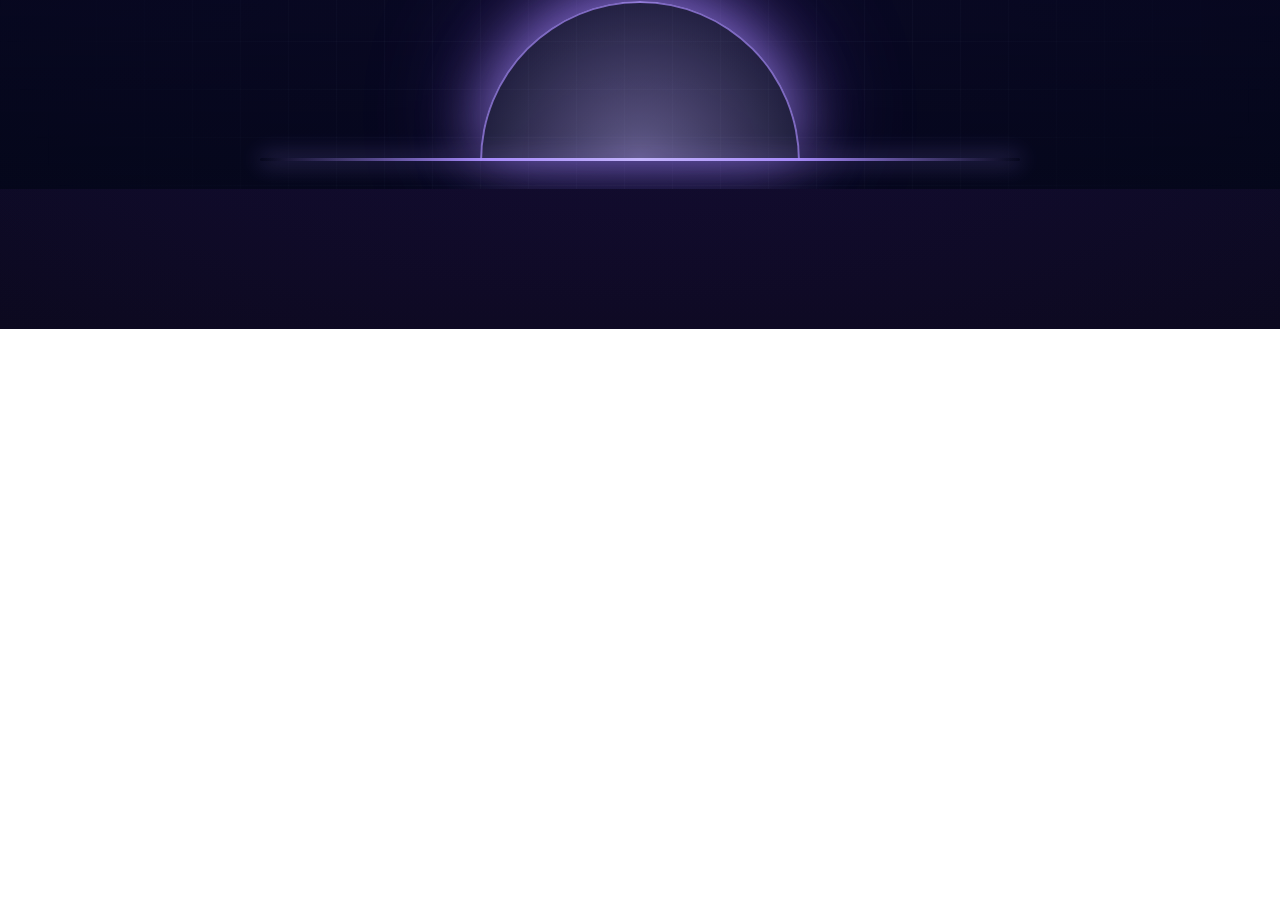
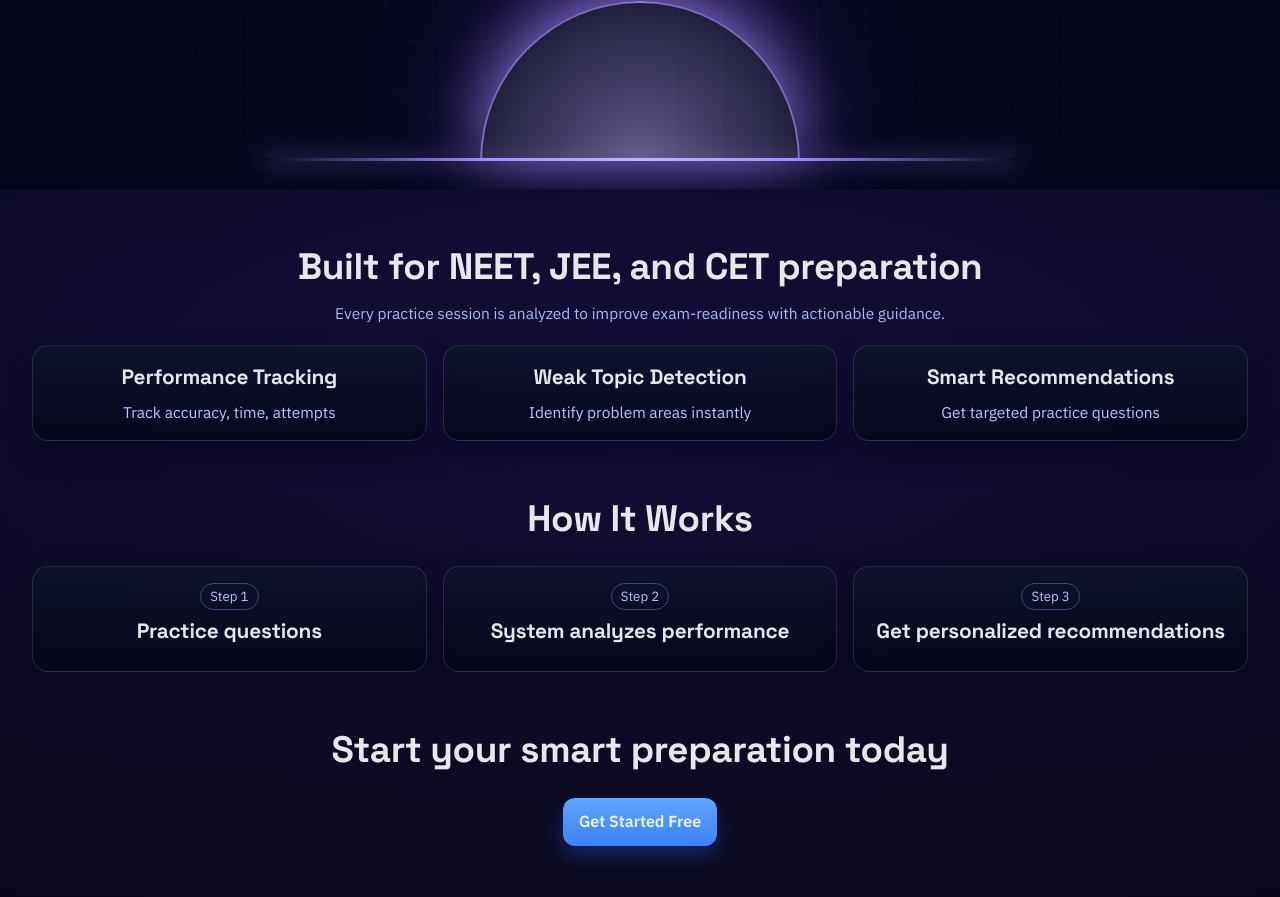
Before and after one commit to yakshithkm/ai-based-personalized-learning-platform, a React (Vite) app in the folder frontend/: page / in a window 1280 px wide. Shown: the part 471-1368 px from the top of the page. Before the commit the page ends 800 px from the top, so only its background shows below. Built offline with nearby package versions, Linux system fonts and the light colour scheme; no server answers.

Commit message:
feat: add features and how-it-works sections

```diff
--- a/frontend/src/index.css
+++ b/frontend/src/index.css
@@ -714,6 +714,67 @@ select:focus {
   box-shadow: 0 0 22px rgba(167, 139, 250, 0.92);
 }
 
+.landing-section {
+  width: 100%;
+  padding: 3.2rem 2rem 0;
+  text-align: center;
+}
+
+.landing-section h2 {
+  font-size: clamp(1.6rem, 3vw, 2.3rem);
+}
+
+.landing-section-subtext {
+  margin: 0 auto;
+  max-width: 760px;
+  color: #aab8f8;
+}
+
+.feature-grid,
+.steps-grid {
+  margin-top: 1.3rem;
+  display: grid;
+  grid-template-columns: repeat(3, minmax(220px, 1fr));
+  gap: 1rem;
+}
+
+.feature-card,
+.step-card {
+  border: 1px solid rgba(148, 163, 184, 0.2);
+  border-radius: 16px;
+  padding: 1rem;
+  background: linear-gradient(180deg, rgba(15, 23, 42, 0.66), rgba(2, 6, 23, 0.76));
+  box-shadow: 0 14px 28px rgba(2, 6, 23, 0.38);
+  transition: transform 0.25s ease, border-color 0.25s ease;
+}
+
+.feature-card:hover,
+.step-card:hover {
+  transform: translateY(-3px) scale(1.01);
+  border-color: rgba(96, 165, 250, 0.45);
+}
+
+.feature-card p,
+.step-card span {
+  color: #b9c5ff;
+}
+
+.step-card span {
+  display: inline-block;
+  margin-bottom: 0.35rem;
+  font-size: 0.83rem;
+  border: 1px solid rgba(96, 165, 250, 0.4);
+  border-radius: 999px;
+  padding: 0.18rem 0.58rem;
+}
+
+.cta-strip {
+  padding-bottom: 1.2rem;
+  display: grid;
+  gap: 0.8rem;
+  justify-items: center;
+}
+
 .hero-cta-row {
   display: inline-flex;
   justify-content: center;
@@ -830,6 +891,15 @@ select:focus {
     padding: 3rem 1rem 1.5rem;
   }
 
+  .landing-section {
+    padding: 2.5rem 1rem 0;
+  }
+
+  .feature-grid,
+  .steps-grid {
+    grid-template-columns: 1fr;
+  }
+
   .horizon-wrap {
     height: 110px;
   }
--- a/frontend/src/pages/HomePage.jsx
+++ b/frontend/src/pages/HomePage.jsx
@@ -127,6 +127,52 @@ const HomePage = () => {
         </div>
       </section>
 
+      <section className="landing-section" id="features-section">
+        <h2>Built for NEET, JEE, and CET preparation</h2>
+        <p className="landing-section-subtext">
+          Every practice session is analyzed to improve exam-readiness with actionable guidance.
+        </p>
+        <div className="feature-grid">
+          <article className="feature-card">
+            <h3>Performance Tracking</h3>
+            <p>Track accuracy, time, attempts</p>
+          </article>
+          <article className="feature-card">
+            <h3>Weak Topic Detection</h3>
+            <p>Identify problem areas instantly</p>
+          </article>
+          <article className="feature-card">
+            <h3>Smart Recommendations</h3>
+            <p>Get targeted practice questions</p>
+          </article>
+        </div>
+      </section>
+
+      <section className="landing-section" id="how-it-works">
+        <h2>How It Works</h2>
+        <div className="steps-grid">
+          <article className="step-card">
+            <span>Step 1</span>
+            <h3>Practice questions</h3>
+          </article>
+          <article className="step-card">
+            <span>Step 2</span>
+            <h3>System analyzes performance</h3>
+          </article>
+          <article className="step-card">
+            <span>Step 3</span>
+            <h3>Get personalized recommendations</h3>
+          </article>
+        </div>
+      </section>
+
+      <section className="landing-section cta-strip">
+        <h2>Start your smart preparation today</h2>
+        <button className="solid-btn" type="button" onClick={() => openAuth('register')}>
+          Get Started Free
+        </button>
+      </section>
+
       {isAuthOpen && (
         <section className="auth-overlay" onClick={closeAuth}>
           <div className="auth-modal" onClick={(event) => event.stopPropagation()}>
```
